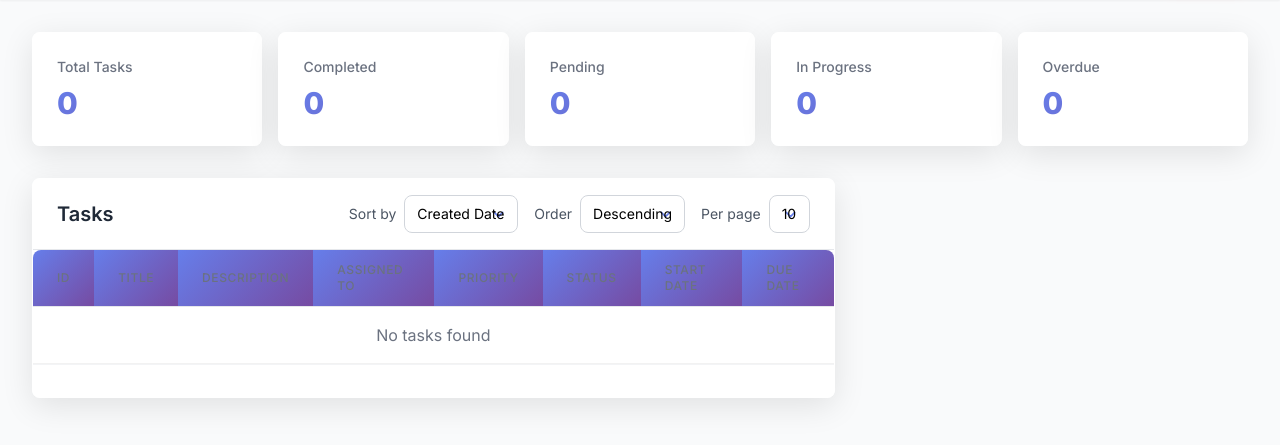
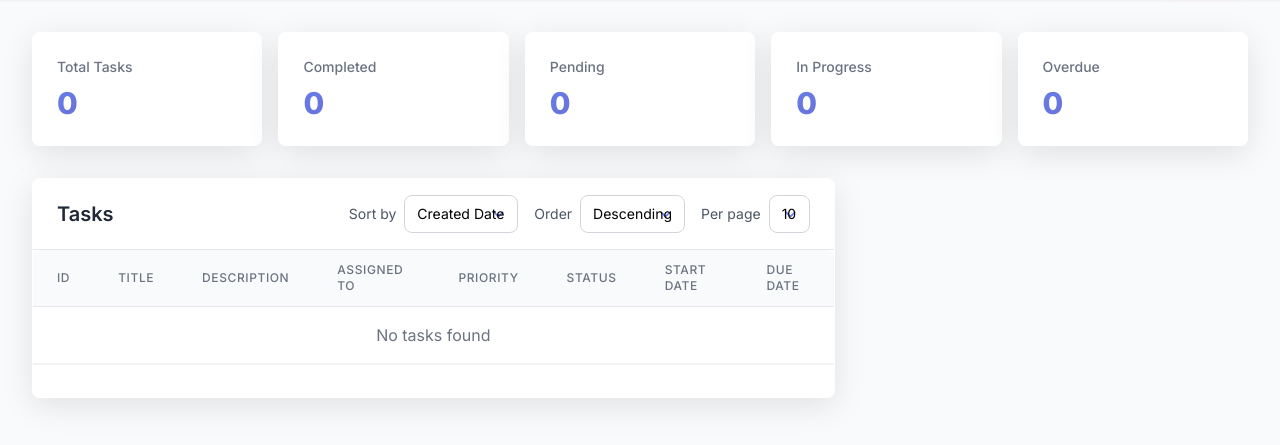
Before and after one commit to rushikeshbansode1705-dev/TeamProgressDashboard, a Flask app: page / in a window 1280 px wide. Shown: the part 73-518 px from the top of the page. Run offline with Flask 3, Linux system fonts and the light colour scheme; the visitor is signed in with stand-in values (Sample User, id 1); data that the repository does not hold is empty; some libraries are stand-ins or nearby versions.

Commit message:
CSS change Colume backgroud color  UI

```diff
--- a/app/static/css/style.css
+++ b/app/static/css/style.css
@@ -76,7 +76,6 @@
 }
 
 thead th {
-    background: linear-gradient(135deg, #667eea 0%, #764ba2 100%);
     color: white;
     font-weight: 600;
     text-transform: uppercase;
```
